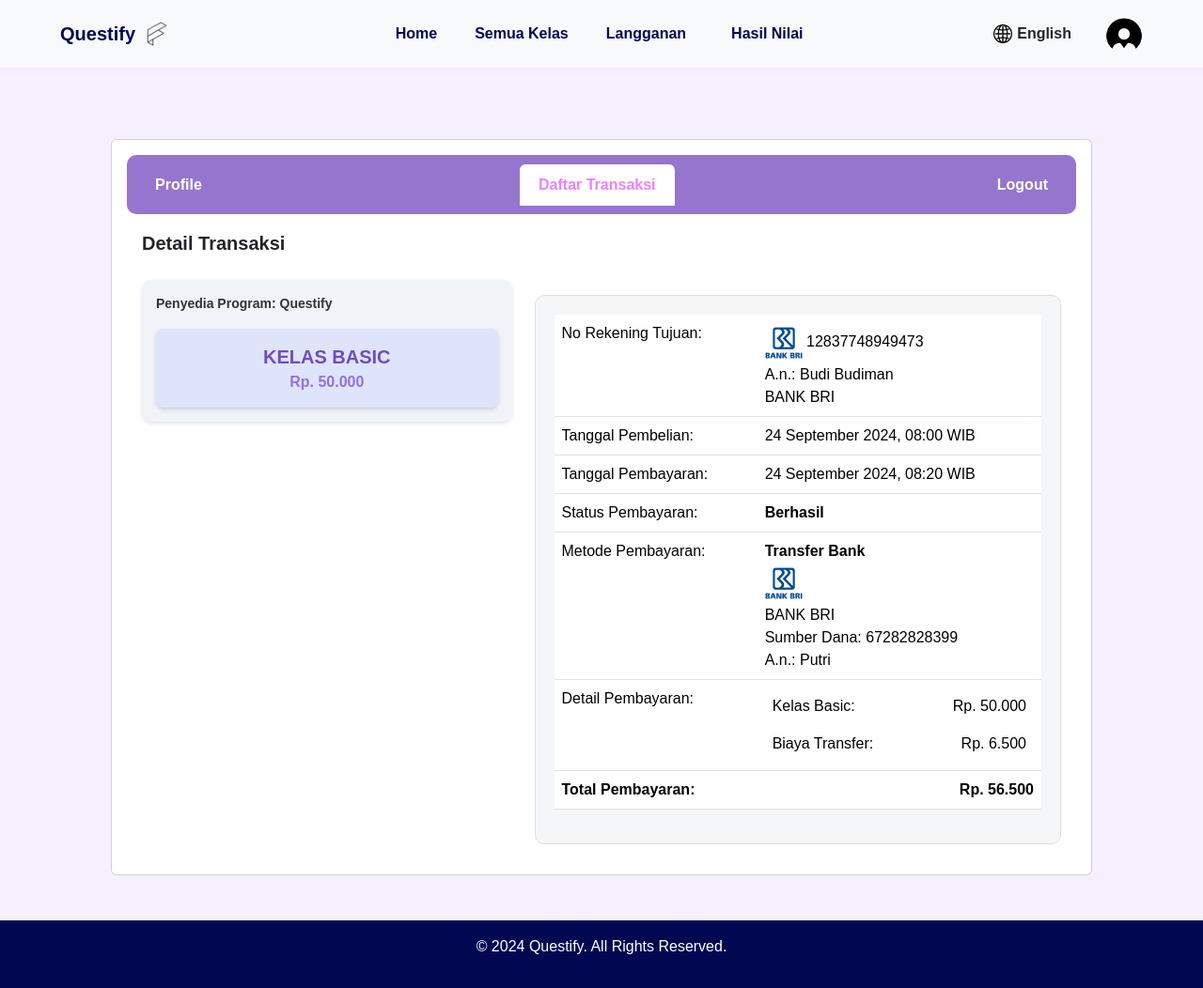
After one commit to timurlauttt/Project-Akhir-Studi-Independent, a Django app: page /questify_app/detailtransaksi/ in a window 1280 px wide. The commit adds this page. Shown: the whole page at 94% size. Run offline with Django 5.2, Linux system fonts and the light colour scheme.

Commit message:
menambah halamana detail transaksi

```diff
--- a/questify_project/questify_app/urls.py
+++ b/questify_project/questify_app/urls.py
@@ -17,5 +17,6 @@ urlpatterns = [
     path('cekbeli/', views.cekbeli, name='cekbeli'),
     path('payment/', views.payment, name='payment'),
     path('daftar_transaksi/', views.daftartransaksi, name='daftartransaksi'),
+    path('detailtransaksi/', views.detailtransaksi, name='detailtransaksi'),
 
 ]
--- a/questify_project/questify_app/views.py
+++ b/questify_project/questify_app/views.py
@@ -103,3 +103,6 @@ def payment(request):
 
 def daftartransaksi(request):
     return render(request, 'questify_app/pages/daftar_transaksi.html')
+
+def detailtransaksi(request):
+    return render(request, 'questify_app/pages/detailtransaksi.html')
--- /dev/null
+++ b/questify_project/static/css/detailtransaksi.css
@@ -0,0 +1,65 @@
+.section-header {
+    font-weight: bold;
+    font-size: 20px;
+    margin-bottom: 20px;
+  }
+
+  .program-container {
+    background-color: #f0f4f8;
+    padding: 15px;
+    border-radius: 10px;
+    box-shadow: 0px 2px 4px rgba(0, 0, 0, 0.1);
+    text-align: left;
+  }
+
+  .program-provider {
+    font-weight: bold;
+    color: #333;
+    font-size: 14px;
+  }
+
+  .program {
+    background-color: #dee5fa;
+    padding: 15px;
+    border-radius: 8px;
+    text-align: center;
+    box-shadow: 0px 2px 4px rgba(0, 0, 0, 0.15);
+    margin-top: 10px;
+  }
+
+  .program-title {
+    font-size: 20px;
+    font-weight: bold;
+    color: #6f4dbf;
+    margin: 0;
+  }
+
+  .program-price {
+    font-size: 16px;
+    color: #9370e3;
+    margin: 0;
+  }
+
+  .details {
+    background-color: #f5f6f8;
+    padding: 20px;
+    border-radius: 10px;
+    border: 1px solid #e0e0e0;
+  }
+
+  .table td {
+    padding: 8px;
+    vertical-align: top;
+  }
+
+  .status-success {
+    color: green;
+    font-weight: bold;
+  }
+
+  .bank-logo {
+    width: 50px;
+    height: auto;
+    vertical-align: middle;
+    margin-right: 5px;
+  }
--- a/questify_project/templates/questify_app/pages/daftar_transaksi.html
+++ b/questify_project/templates/questify_app/pages/daftar_transaksi.html
@@ -48,7 +48,7 @@
                             <span>Tanggal Pembayaran: </span>
                             <span>24 September 2024, 09:45 WIB</span>
                         </p>
-                        <a href="#" class="btn btn-primary btn-primary-custom">Lihat Detail Pembayaran</a>
+                        <a href="{% url 'questify_app:detailtransaksi' %}" class="btn btn-primary btn-primary-custom">Lihat Detail Pembayaran</a>
                     </div>
                 </div>
                 <!-- Card for Kelas Intermediate -->
@@ -68,7 +68,7 @@
                             <span>Tanggal Pembayaran: </span>
                             <span>Batas sebelum 25 September 2024, 24:00 WIB</span>
                         </p>
-                        <a href="#" class="btn btn-primary btn-primary-custom">Lihat Detail Pembayaran</a>
+                        <a href="{% url 'questify_app:detailtransaksi' %}" class="btn btn-primary btn-primary-custom">Lihat Detail Pembayaran</a>
                     </div>
                 </div>
             </section>
--- /dev/null
+++ b/questify_project/templates/questify_app/pages/detailtransaksi.html
@@ -0,0 +1,134 @@
+{% extends 'questify_app/layout/base.html' %}
+
+{% load static %}
+
+{% block page_css %}
+  <link rel="stylesheet" href="{% static 'css/userprofile.css' %}">
+  <link rel="stylesheet" href="{% static 'css/detailtransaksi.css' %}">
+{% endblock %}
+
+{% block title %}Detail Transaksi{% endblock %}
+
+{% block content %}
+<main class="container mt-5 px-5">
+    <div class="row justify-content-center">
+      <div class="col-md-12 mb-5">
+        <section class="card" style="margin-top: 100px">
+          <div class="card-body">
+            <section>
+                <ul class="nav nav-tabs justify-content-between align-items-center" style="background-color: #9575cd; padding: 10px; border-radius: 10px;">
+                    <li class="nav-item">
+                        <a class="nav-link text-white {% if request.resolver_match.url_name == 'userprofile' %}active{% endif %}" href="{% url 'questify_app:userprofile' %}" style="font-weight: bold">Profile</a>
+                      </li>
+                      <li class="nav-item">
+                        <a class="nav-link text-white {% if request.resolver_match.url_name == 'detailtransaksi' %}active{% endif %}" href="{% url 'questify_app:daftartransaksi' %}" style="font-weight: bold">Daftar Transaksi</a>
+                      </li>
+                    <li class="nav-item">
+                        <a class="nav-link text-white" href="#" style="font-weight: bold">
+                            <i class="fas fa-sign-out-alt"></i> Logout
+                        </a>
+                    </li>
+                </ul>
+              </section>
+
+            <section>
+              <div class="card-body">
+                <div class="section-header">Detail Transaksi</div>
+                <div class="row mt-4">
+                  <!-- Left Side: Program Details -->
+                  <div class="col-md-5">
+                    <div class="program-container">
+                      <p class="program-provider">
+                        Penyedia Program:
+                        <span style="font-weight: bold">Questify</span>
+                      </p>
+                      <div class="program">
+                        <div class="program-title"><b>KELAS BASIC</b></div>
+                        <p class="program-price"><b>Rp. 50.000</b></p>
+                      </div>
+                    </div>
+                  </div>
+
+                  <!-- Right Side: Transaction Details -->
+                  <div class="col-md-7 mt-3">
+                    <div class="details">
+                      <table class="table">
+                        <tr>
+                          <td>No Rekening Tujuan:</td>
+                          <td>
+                            <img
+                              src="{% static 'images/bri.png' %}"
+                              alt="Logo BRI"
+                              class="bank-logo"
+                              style="margin: 5px 0; width: 40px"
+                            />
+                            12837748949473<br />
+                            A.n.: Budi Budiman<br />
+                            BANK BRI
+                          </td>
+                        </tr>
+                        <tr>
+                          <td>Tanggal Pembelian:</td>
+                          <td>24 September 2024, 08:00 WIB</td>
+                        </tr>
+                        <tr>
+                          <td>Tanggal Pembayaran:</td>
+                          <td>24 September 2024, 08:20 WIB</td>
+                        </tr>
+                        <tr>
+                          <td>Status Pembayaran:</td>
+                          <td class="status-success">Berhasil</td>
+                        </tr>
+
+                        <tr>
+                          <td>Metode Pembayaran:</td>
+                          <td>
+                            <b>Transfer Bank</b><br />
+                            <img
+                              src="{% static 'images/bri.png' %}"
+                              alt="Logo BRI"
+                              class="bank-logo"
+                              style="margin: 5px 0; width: 40px"
+                            /><br />
+                            BANK BRI<br />
+                            Sumber Dana: 67282828399<br />
+                            A.n.: Putri
+                          </td>
+                        </tr>
+
+                        <tr>
+                          <td>Detail Pembayaran:</td>
+                          <td>
+                            <table
+                              style="width: 100%; border-collapse: collapse"
+                            >
+                              <tr>
+                                <td>Kelas Basic:</td>
+                                <td style="text-align: right">Rp. 50.000</td>
+                              </tr>
+                              <tr>
+                                <td>Biaya Transfer:</td>
+                                <td style="text-align: right">Rp. 6.500</td>
+                              </tr>
+                            </table>
+                          </td>
+                        </tr>
+
+                        <tr>
+                          <td><strong>Total Pembayaran:</strong></td>
+                          <td style="text-align: right">
+                            <strong>Rp. 56.500</strong>
+                          </td>
+                        </tr>
+                      </table>
+                    </div>
+                  </div>
+                </div>
+              </div>
+            </section>
+          </div>
+        </section>
+      </div>
+    </div>
+  </main>
+{% endblock %}
```
